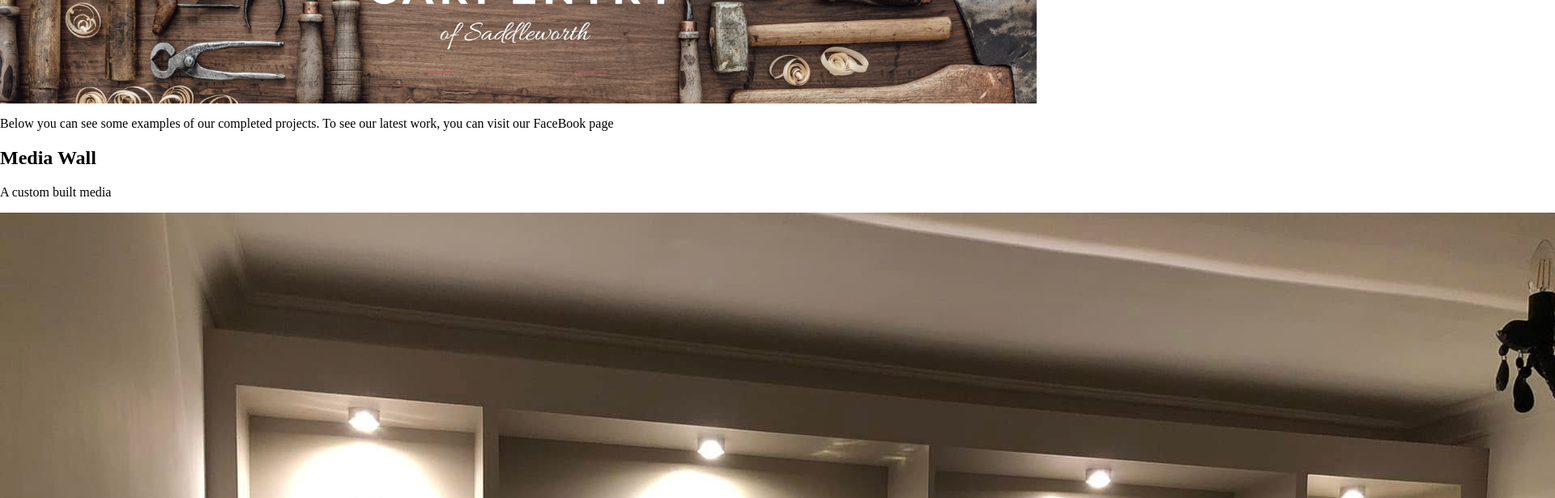
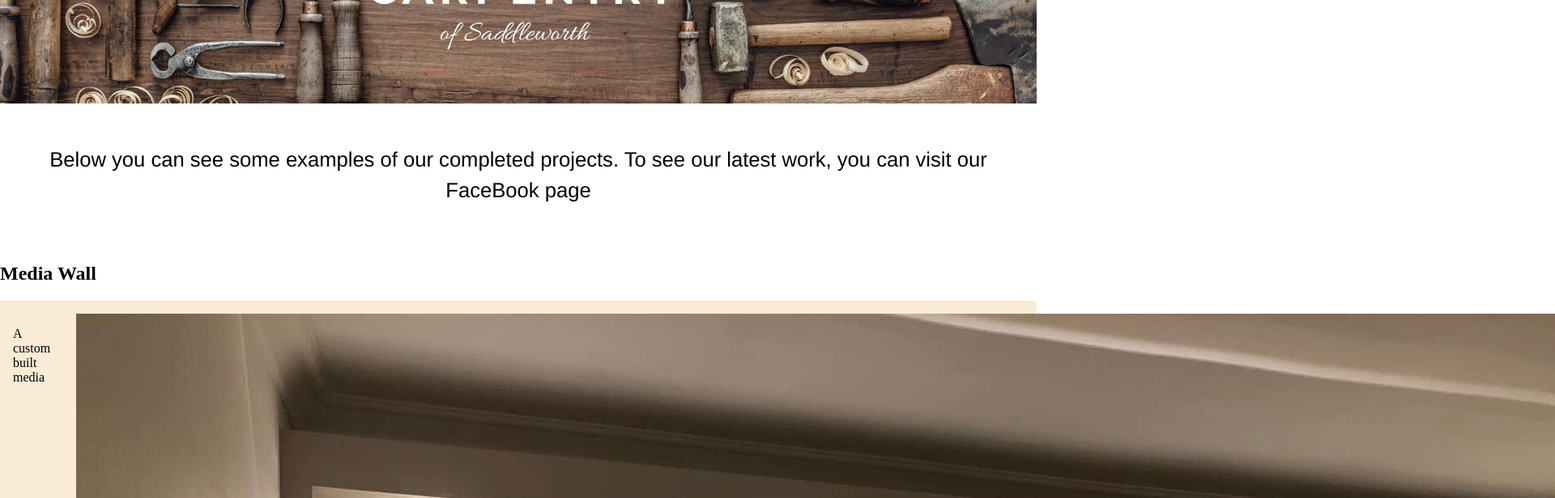
Before and after one commit to danny-817/creative_carpentry, a React (Vite) app: page /projects in a window 1280 px wide. Shown: the part 220-836 px from the top of the page at 81% size, 1920 px wide, since content can reach past the window. Built offline with nearby package versions, Linux system fonts and the light colour scheme.

Commit message:
working on the styling of the projects page

```diff
--- a/src/assets/styles/projects.module.css
+++ b/src/assets/styles/projects.module.css
@@ -1,9 +1,34 @@
+.projects_intro_container{display: flex;
+	flex-direction: column;
+	justify-items: center;
+	text-align: center;}
 .projects_intro{
+	margin: 0;
+	padding:50px;
+	background-color: white;
+	font-size: 2vw;
+	line-height: 1.5;
+	font-family: Helvetica, sans-serif;
+	font-weight: lighter;
+	color:black;
+}
+.project p,img{
+	flex: 1;
+	padding: 1rem;
+}
+/*.project img{*/
+/*	flex: 1;*/
+/*}*/
+
+.projects_container{
 
 }
-.project_container{
+.project_description{
 
 }
 .project{
+	display: flex;
+	background-color: antiquewhite;
+
 
 }
--- a/src/pages/Projects.jsx
+++ b/src/pages/Projects.jsx
@@ -4,13 +4,13 @@ import projects from "../assets/projects_list.json";
 export default function Projects() {
   return (
     <>
-      <div>
+      <div className={styles.projects_intro_container}>
         <p className={styles.projects_intro}>
           Below you can see some examples of our completed projects. To see our
           latest work, you can visit our <span>FaceBook</span> page
         </p>
       </div>
-      <section className={styles.project_container}>
+      <section className={styles.projects_container}>
         {/*<div className={styles.project}>*/}
         {/*  <h2>project - media wall</h2>*/}
         {/*</div>*/}
@@ -23,10 +23,12 @@ export default function Projects() {
 
         {projects.projects.map((project, i) => (
           // console.log(project),
-          <div key={i} className={styles.project}>
+          <div key={i}>
             <h2>{project.project_name}</h2>
-            <div>
-              <p>{project.project_description}</p>
+            <div className={styles.project}>
+              <p className={styles.project_description}>
+                {project.project_description}
+              </p>
               <img src={project.picture_url} alt={project.picture_alt} />
             </div>
           </div>
```
